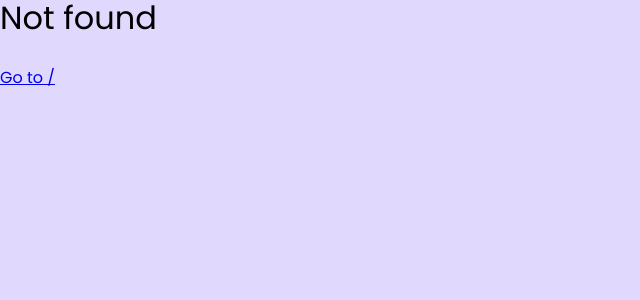
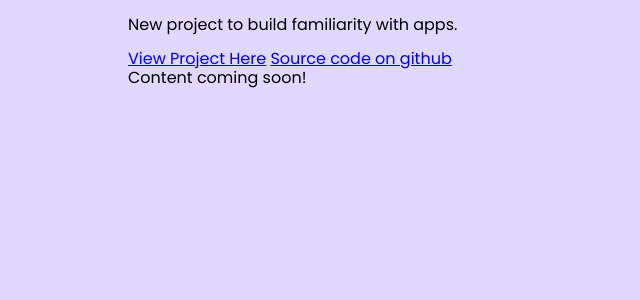
Before and after one commit to Oglesson/oglesson.github.io, a SvelteKit app: page /habit-tracker in a window 1280 px wide. Before the commit this address had no page. Shown: the top 300 px of the page, without its empty margins (0-640 px from the left). Built offline with nearby package versions, Linux system fonts and the light colour scheme.

Commit message:
fix static build issues

```diff
--- a/src/app.html
+++ b/src/app.html
@@ -3,7 +3,7 @@
 	<head>
 		<meta charset="utf-8" />
 		<meta name="viewport" content="width=device-width, initial-scale=1" />
-		<link rel="icon" href="/favicon.png" />
+		<link rel="icon" type="image/png" href="/favicon.png" />
 		%sveltekit.head%
 	</head>
 	<body data-sveltekit-preload-data="hover">
--- /dev/null
+++ b/src/lib/shared.svelte.ts
@@ -0,0 +1 @@
+export const pageName = $state('Standard Page');
--- a/src/routes/+layout.svelte
+++ b/src/routes/+layout.svelte
@@ -1,10 +1,10 @@
 <script lang="ts">
 	import '$lib/styles/n.css';
 	import '$lib/styles/maintheme.css';
+	import { pageName } from '$lib/shared.svelte';
 	let { children } = $props();
-	let sectionname = 'Home'; // Need to figure out how to set this dynamically later
 </script>
 
-<svelte:head><title>Oglesson.com - {sectionname}</title></svelte:head>
+<svelte:head><title>Oglesson.com - {pageName}</title></svelte:head>
 
 {@render children?.()}
--- a/src/routes/+page.svelte
+++ b/src/routes/+page.svelte
@@ -19,7 +19,7 @@
 			<a href="http://github.com/sophie-oglesson" aria-label="GitHub"><span>github</span></a>
 		</p>
 	</div>
-	<div id="work-samples">
+	<div id="work">
 		<p>Work samples.</p>
 	</div>
 </main>
--- /dev/null
+++ b/src/routes/habit-tracker/+page.svelte
@@ -0,0 +1,6 @@
+<main>
+	<p>New project to build familiarity with apps.</p>
+	<a href="#project">View Project Here</a>
+	<a href="https://github.com/Oglesson/habit-tracker">Source code on github</a>
+	<div id="project">Content coming soon!</div>
+</main>
```
Also changed, not shown: src/lib/assets/store/favicon.png (added).
